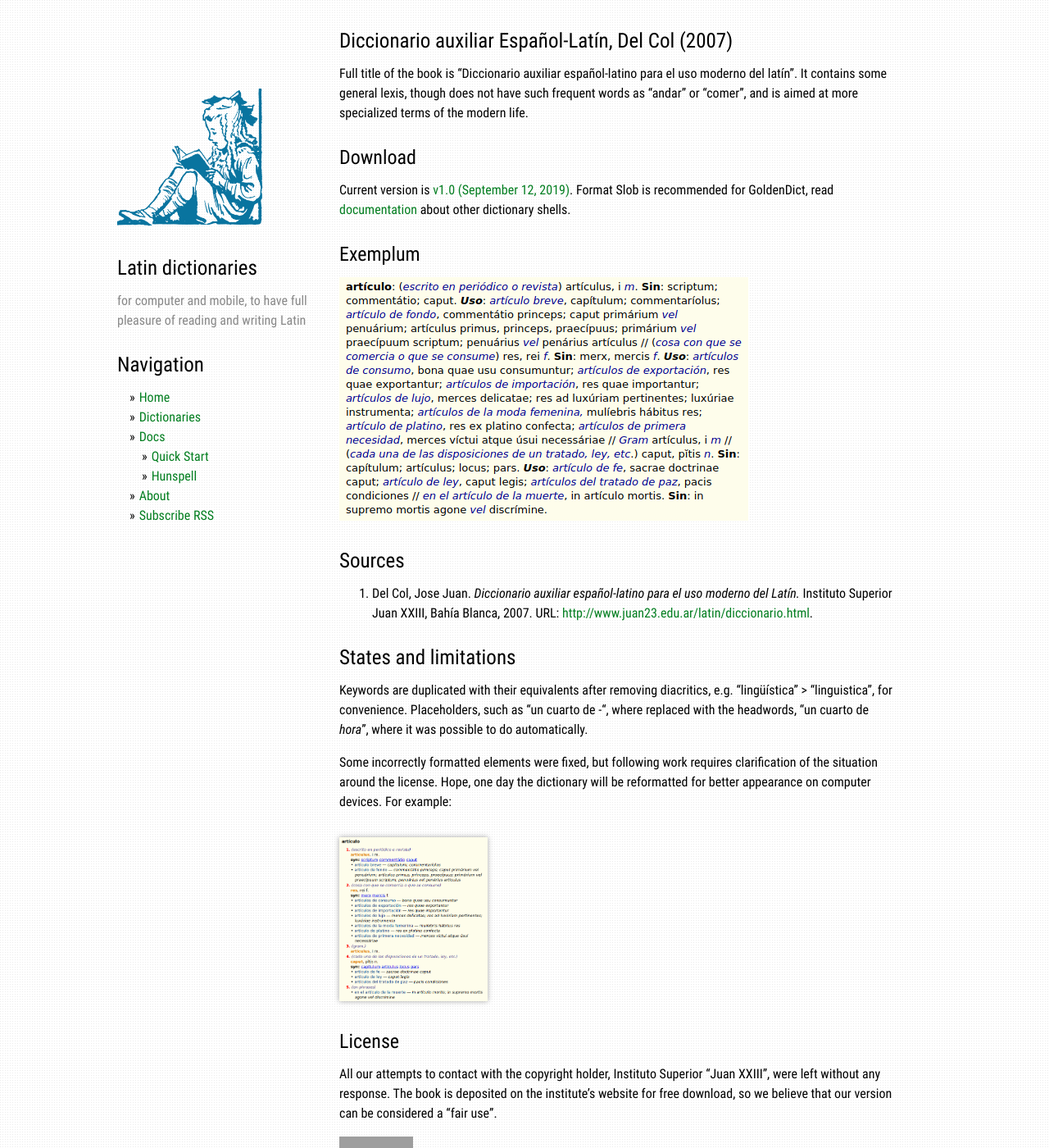
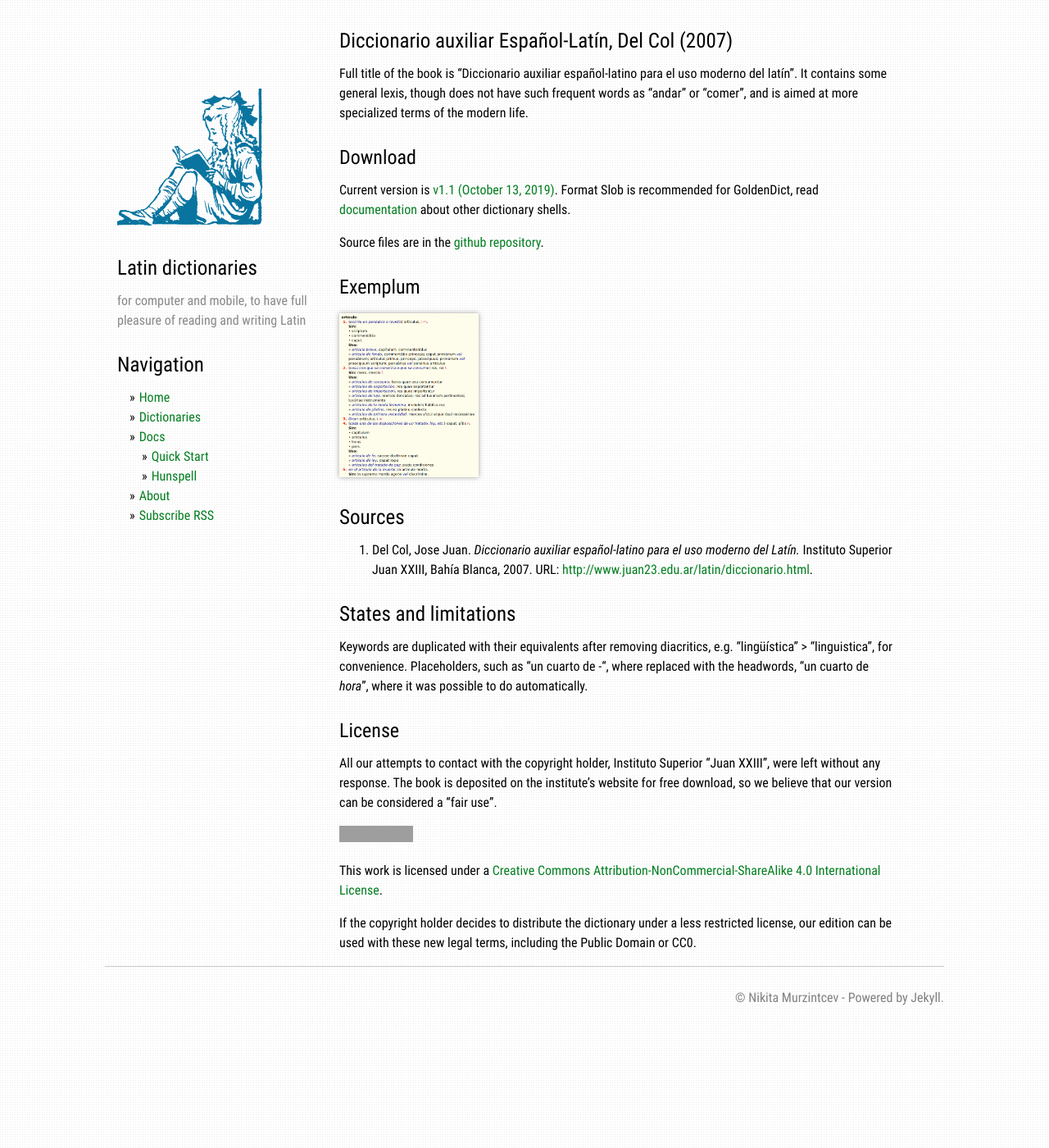
Before and after one commit to nikita-moor/dictionaries, a Jekyll site: the page built from _dictionaries/DelCol2007.md, in a window 1280 px wide and 1400 px high. Shown: the whole window at 82% size. Built offline with Jekyll 4.4.1, drawn with Linux system fonts in a browser that asks for light colours; grey boxes are pictures that could not be loaded.

Commit message:
DelCol2007

```diff
--- a/_dictionaries/DelCol2007.md
+++ b/_dictionaries/DelCol2007.md
@@ -13,12 +13,16 @@ Full title of the book is "Diccionario auxiliar español-latino para el uso mode
 
 ## Download
 
-Current version is [v1.0 (September 12, 2019)][2]. Format Slob is recommended for GoldenDict, read [documentation]({{ site.baseurl }}{% link docs/docs.md %}) about other dictionary shells.
+Current version is [v1.1 (October 13, 2019)][2]. Format Slob is recommended for GoldenDict, read [documentation]({{ site.baseurl }}{% link docs/docs.md %}) about other dictionary shells.
+
+Source files are in the [github repository][1].
 
 
 ## Exemplum
 
-<img src="img/DelCol2007-1.png">
+<div class="spotlight-group" data-animation="" data-control="" data-autohide="false">
+  <img src="img/DelCol2007-3.png" class="spotlight" height="200">
+</div>
 
 
 # Sources
@@ -29,12 +33,6 @@ Current version is [v1.0 (September 12, 2019)][2]. Format Slob is recommended fo
 # States and limitations
 
 Keywords are duplicated with their equivalents after removing diacritics, e.g. "lingüística" > "linguistica", for convenience. Placeholders, such as "un cuarto de -", where replaced with the headwords, "un cuarto de _hora_", where it was possible to do automatically.
-
-Some incorrectly formatted elements were fixed, but following work requires clarification of the situation around the license. Hope, one day the dictionary will be reformatted for better appearance on computer devices. For example:
-
-<div class="spotlight-group" data-animation="" data-control="" data-autohide="false">
-  <img src="img/DelCol2007-2.png" class="spotlight" height="200">
-</div>
 
 
 ## License
@@ -53,6 +51,6 @@ If the copyright holder decides to distribute the dictionary under a less restri
 
 
 [1]: https://github.com/nikita-moor/latin-dictionary/tree/master/{{ page.nickname }}
-[2]: https://github.com/nikita-moor/latin-dictionary/releases/tag/2019-09-12
+[2]: https://github.com/nikita-moor/latin-dictionary/releases/tag/2019-10-13
 
 {% include dicitonary_ref.md %}
```
Also changed, not shown: _posts/2019-10-13-DelCol2007.md (added, +23 -0 lines), _dictionaries/img/DelCol2007-3.png (added).
